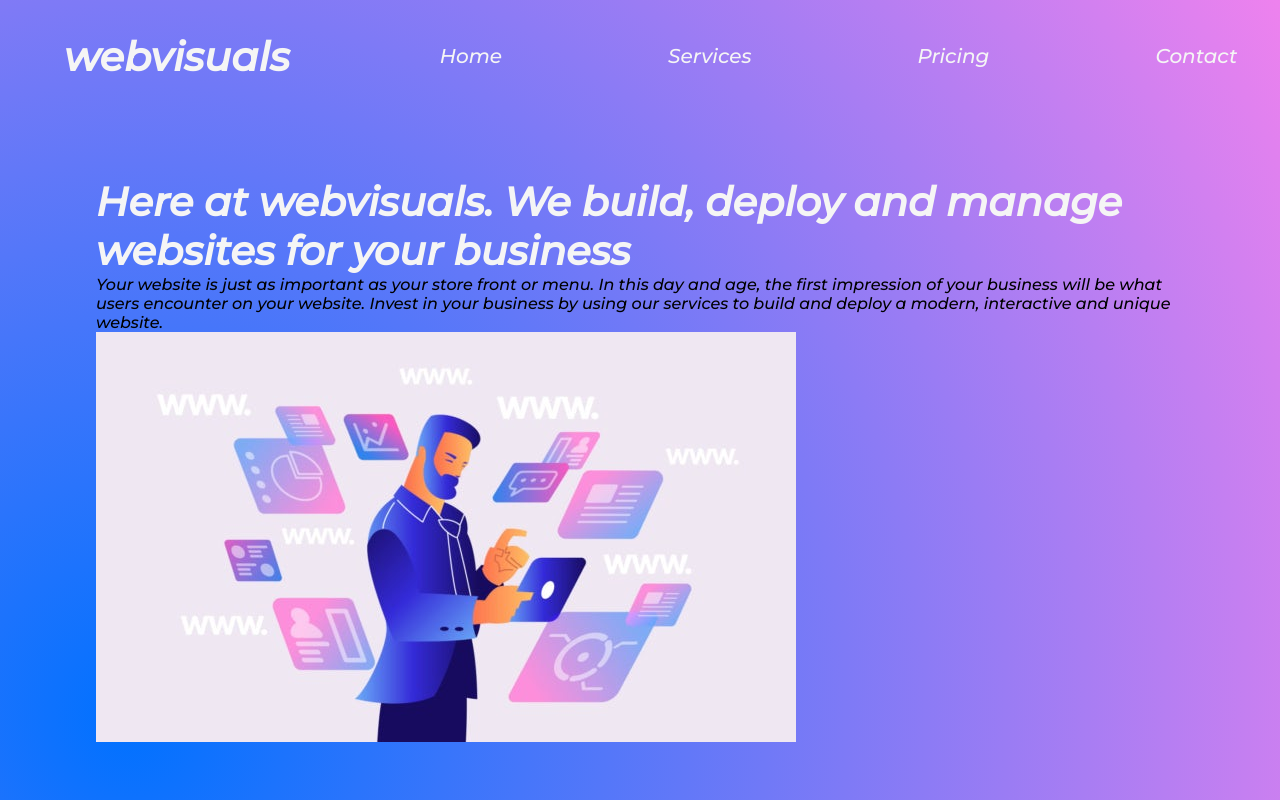
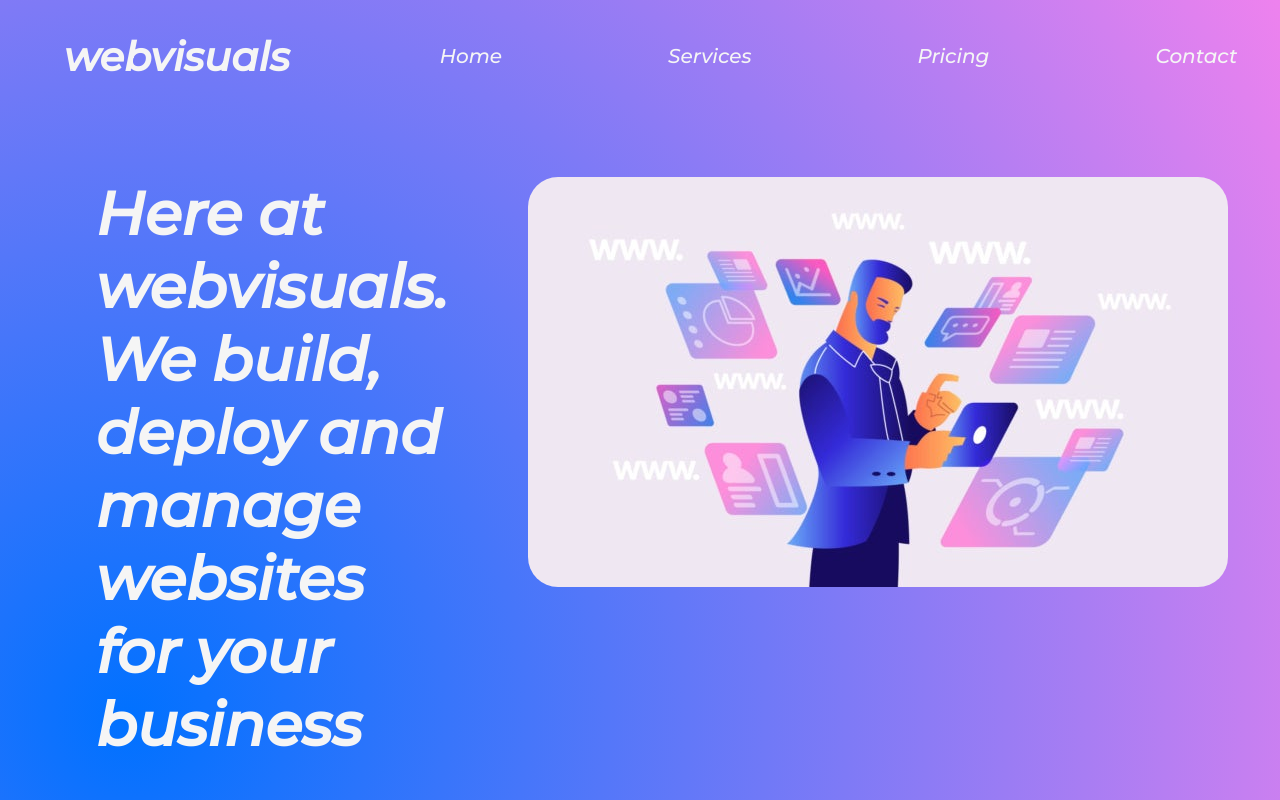
Before and after one commit to JosephCurtis1999/Business, a React (Create React App) app: page / in a window 1280 px wide. Shown: the top 800 px of the page. Built offline with nearby package versions, Linux system fonts and the light colour scheme.

Commit message:
styled the content in the header section, rounded off the corners of the image using border-radius

```diff
--- a/src/containers/header/header.css
+++ b/src/containers/header/header.css
@@ -0,0 +1,27 @@
+.webvisuals__header {
+    display: flex;
+
+}
+
+.webvisuals__header-content {
+    flex: 1;
+    display: flex;
+    justify-content: center;
+    align-items: flex-start;
+    flex-direction: column;
+    margin-right: 5rem;
+}
+
+.webvisuals__header-content h1 {
+    font-size: 60px;
+}
+
+.webvisuals__header-content p {
+    color: whitesmoke;
+    margin-top: 3rem;
+    font-size: 20px;
+}
+
+.webvisuals__header-image img {
+    border-radius: 30px;
+}
```
